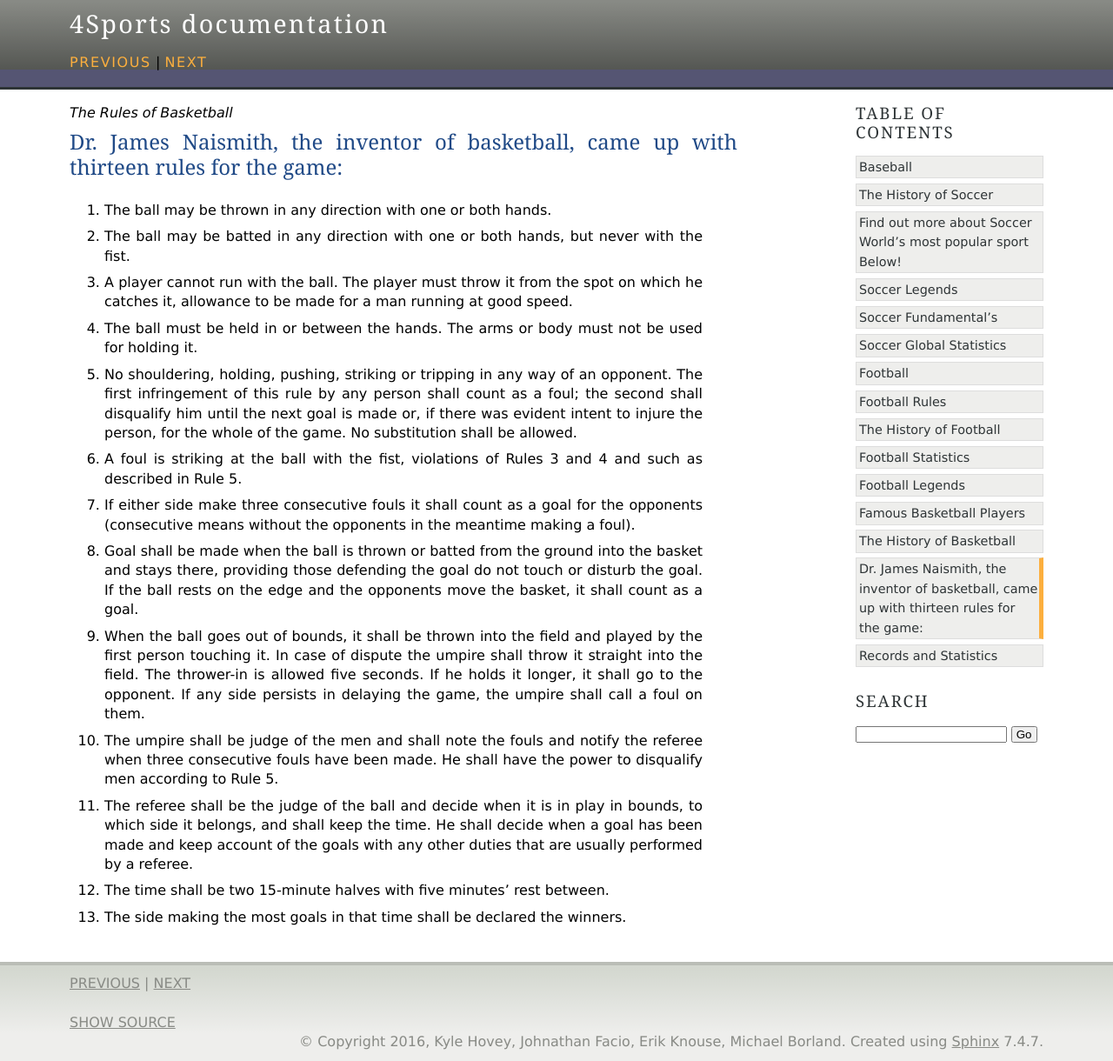
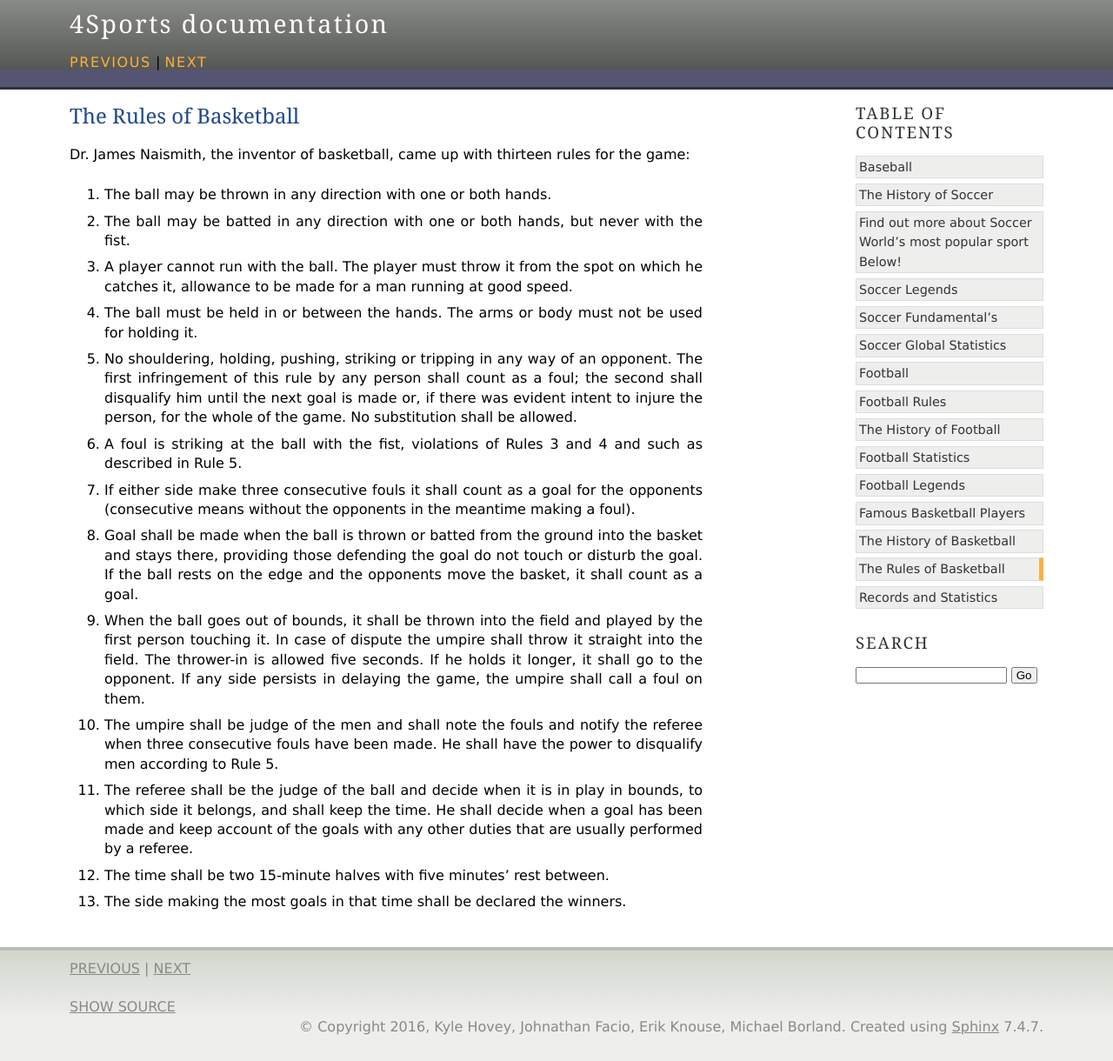
Before and after one commit to michaelborlandKeys/4Sports, a Sphinx documentation site: the page built from source/basketball/basketballrules.rst, in a window 1280 px wide. Shown: the whole page at 87% size. Built offline with Sphinx 7.4.7, drawn with Linux system fonts in a browser that asks for light colours.

Commit message:
no message

```diff
--- a/source/basketball/basketballrules.rst
+++ b/source/basketball/basketballrules.rst
@@ -1,8 +1,8 @@
-*The Rules of Basketball*
-
+The Rules of Basketball
+=======================
 
 Dr. James Naismith, the inventor of basketball, came up with thirteen rules for the game:
------------------------------------------------------------------------------------------
+
 	1. The ball may be thrown in any direction with one or both hands.
 	2. The ball may be batted in any direction with one or both hands, but never with the fist.
 	3. A player cannot run with the ball. The player must throw it from the spot on which he catches it, allowance to be made for a man running at good speed.
```
